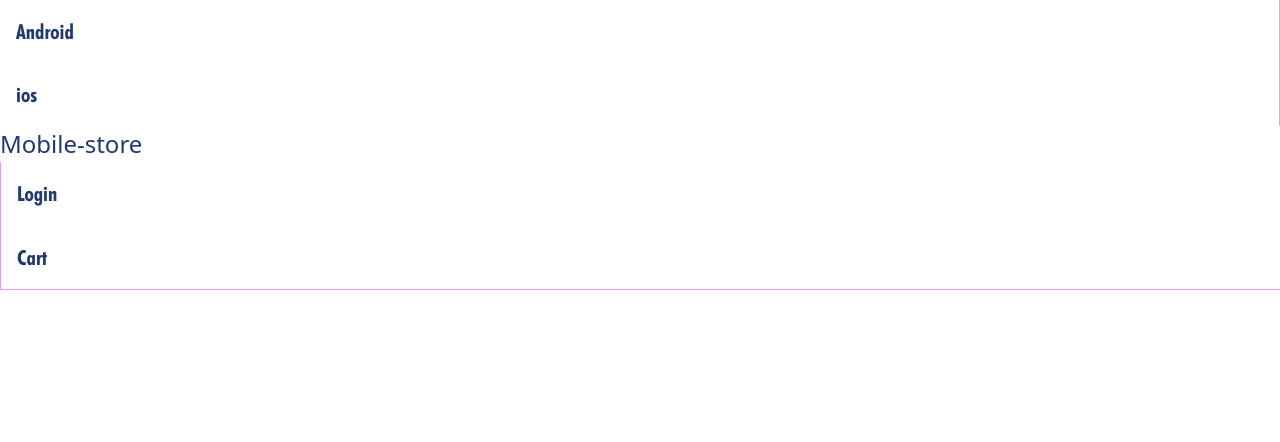
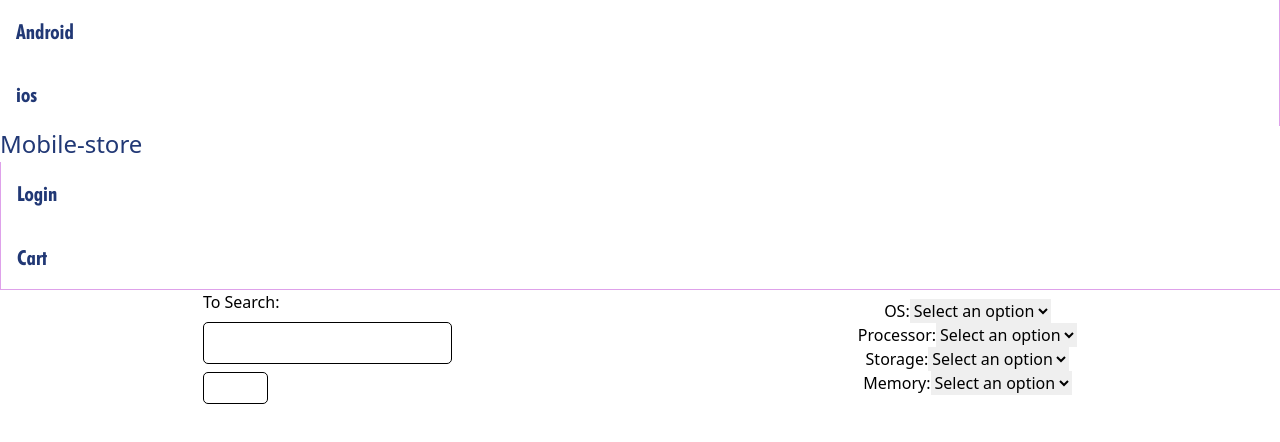
Before and after one commit to Amanjot-001/mobile-store, a React (Vite) app: page / in a window 1280 px wide. Shown: the top 442 px of the page. Built offline with nearby package versions, Linux system fonts and the light colour scheme.

Commit message:
search added

```diff
--- a/package.json
+++ b/package.json
@@ -10,6 +10,9 @@
     "preview": "vite preview"
   },
   "dependencies": {
+    "@fortawesome/fontawesome-svg-core": "^6.5.1",
+    "@fortawesome/free-solid-svg-icons": "^6.5.1",
+    "@fortawesome/react-fontawesome": "^0.2.0",
     "react": "^18.2.0",
     "react-dom": "^18.2.0",
     "styled-components": "^6.1.1"
--- a/src/assets/styles/App.css
+++ b/src/assets/styles/App.css
@@ -9,6 +9,11 @@
   src: url('../fonts/futura/bold.ttf');
 }
 
+@font-face {
+  font-family: futura-bold;
+  src: url('../fonts/futura/extra-bold.ttf');
+}
+
 .app {
   width: 100%;
 }
--- a/src/components/App.jsx
+++ b/src/components/App.jsx
@@ -1,10 +1,12 @@
 import '../assets/styles/App.css'
 import Header from './Header'
+import Search from './Search'
 
 function App() {
   return (
     <div className="app flex flex-col justify-center">
       <Header />
+      <Search />
     </div>
   )
 }
--- /dev/null
+++ b/src/components/Filter.jsx
@@ -0,0 +1,36 @@
+import PropTypes from 'prop-types';
+import styled from "styled-components";
+
+const FilterWrapper = styled.div`
+    display: flex;
+    justify-content: center;
+    align-items: center;
+`
+
+const Filter = ({ entries, title }) => {
+    return (
+        <FilterWrapper>
+            <label>{title}:</label>
+            <select >
+                <option value="">Select an option</option>
+                {entries.map((entry, index) => (
+                    <option key={index} value={entry.value}>
+                        {entry.label}
+                    </option>
+                ))}
+            </select>
+        </FilterWrapper>
+    )
+}
+
+Filter.propTypes = {
+    entries: PropTypes.arrayOf(
+        PropTypes.shape({
+            label: PropTypes.string.isRequired,
+            value: PropTypes.string.isRequired,
+        })
+    ).isRequired,
+    title: PropTypes.string.isRequired,
+};
+
+export default Filter;
--- /dev/null
+++ b/src/components/Search.jsx
@@ -0,0 +1,67 @@
+import styled from "styled-components";
+import Filter from "./Filter";
+import { FontAwesomeIcon } from "@fortawesome/react-fontawesome";
+import { faMagnifyingGlass } from "@fortawesome/free-solid-svg-icons";
+
+const SearchWrapper = styled.div`
+    display: flex;
+    justify-content: space-around;
+    align-items: center;
+    font-family: system-ui, -apple-system, BlinkMacSystemFont, 'Segoe UI', Roboto, Oxygen, Ubuntu, Cantarell, 'Open Sans', 'Helvetica Neue', sans-serif;
+`;
+
+const SearchDiv = styled.div`
+    display: flex;
+    flex-direction: column;
+    justify-content: center;
+    align-items: start;
+    gap: 0.5rem;
+
+    input {
+        border: 1px solid black;
+        border-radius: 5px;
+        outline: none;
+        padding: 0.5rem;
+    }
+
+    button {
+        gap: 0.5rem;
+        border: 1px solid black;
+        border-radius: 5px;
+        padding: 0.2rem;
+        color: #fff;
+    }
+`;
+
+const FilterDiv = styled.div`
+
+`
+
+const Search = () => {
+    const filterOptions = [
+        { label: 'Option 1', value: 'option1' },
+        { label: 'Option 2', value: 'option2' },
+        { label: 'Option 3', value: 'option3' },
+      ];
+
+    return (
+        <SearchWrapper>
+            <SearchDiv>
+                To Search:
+                <input type="text" />
+                <button className="bg-sky-800 flex justify-center items-center">
+                    Enter
+                    <FontAwesomeIcon icon={faMagnifyingGlass} />
+                    </button>
+            </SearchDiv>
+            <FilterDiv>
+                <Filter title="OS" entries={filterOptions}/>
+                <Filter title="Processor" entries={filterOptions}/>
+                <Filter title="Storage" entries={filterOptions}/>
+                <Filter title="Memory" entries={filterOptions}/>
+            </FilterDiv>
+        </SearchWrapper>
+    )
+}
+
+export default Search;
```
Also changed, not shown: src/assets/fonts/futura/extra-bold.ttf (renamed from src/assets/fonts/futura/Futura XBlk BT.ttf), 1 other file (tests, documents, lock files or other folders).
